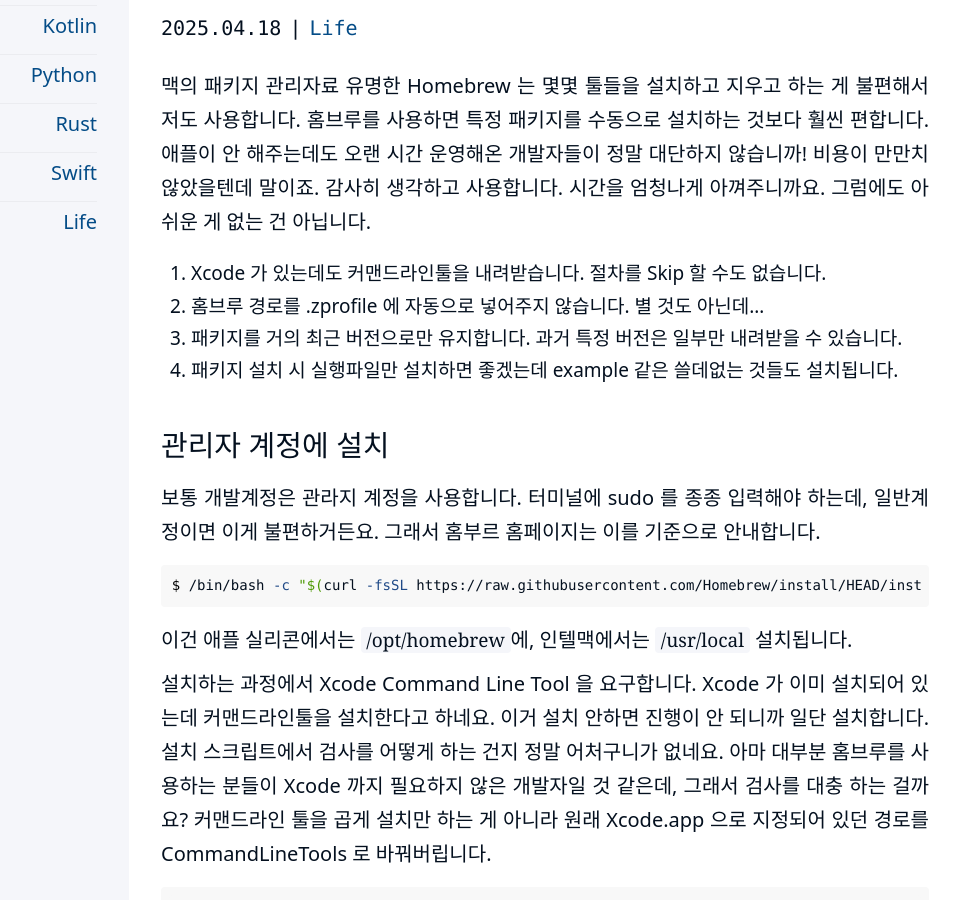
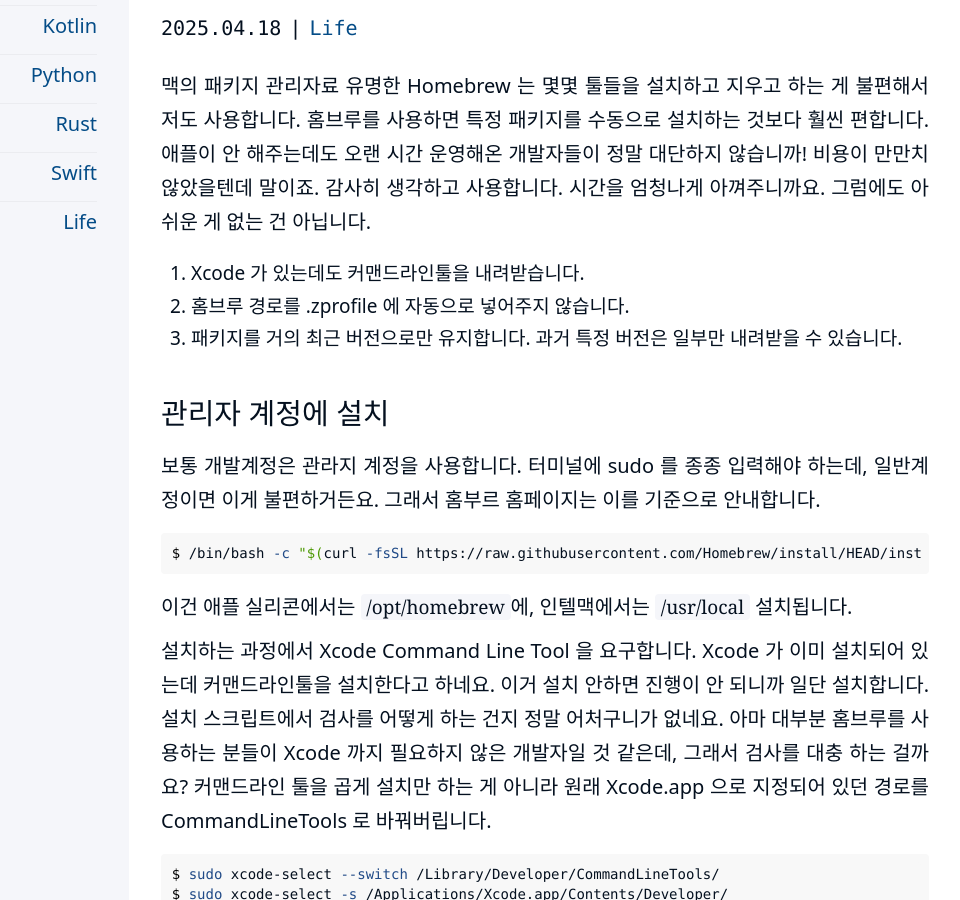
Before and after one commit to kiroshin/kiroshin.github.io, a Jekyll site: the page built from _posts/2025-04-18-homebrew-xcode.md, in a window 1280 px wide and 900 px high, scrolled down 615 px. Shown: the whole window, without its empty margins (191-1151 px from the left). Built offline with Jekyll 4.4.1, drawn with Linux system fonts in a browser that asks for light colours.

Commit message:
Update 2025-04-18-homebrew-xcode.md

```diff
--- a/_posts/2025-04-18-homebrew-xcode.md
+++ b/_posts/2025-04-18-homebrew-xcode.md
@@ -10,10 +10,9 @@
 
 맥의 패키지 관리자료 유명한 Homebrew 는 몇몇 툴들을 설치하고 지우고 하는 게 불편해서 저도 사용합니다. 홈브루를 사용하면 특정 패키지를 수동으로 설치하는 것보다 훨씬 편합니다. 애플이 안 해주는데도 오랜 시간 운영해온 개발자들이 정말 대단하지 않습니까! 비용이 만만치 않았을텐데 말이죠. 감사히 생각하고 사용합니다. 시간을 엄청나게 아껴주니까요. 그럼에도 아쉬운 게 없는 건 아닙니다.
 
-1. Xcode 가 있는데도 커맨드라인툴을 내려받습니다. 절차를 Skip 할 수도 없습니다.
-2. 홈브루 경로를 .zprofile 에 자동으로 넣어주지 않습니다. 별 것도 아닌데...
+1. Xcode 가 있는데도 커맨드라인툴을 내려받습니다.
+2. 홈브루 경로를 .zprofile 에 자동으로 넣어주지 않습니다.
 3. 패키지를 거의 최근 버전으로만 유지합니다. 과거 특정 버전은 일부만 내려받을 수 있습니다.
-4. 패키지 설치 시 실행파일만 설치하면 좋겠는데 example 같은 쓸데없는 것들도 설치됩니다.
 
 
 ## 관리자 계정에 설치
```
